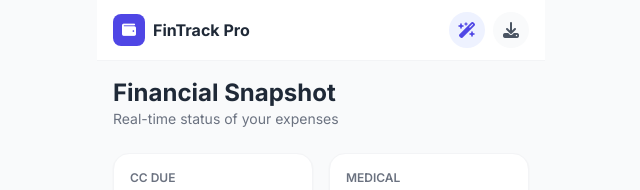
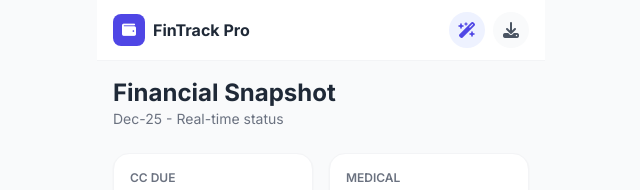
Before and after one commit to Someshwaran01/fintrack-pro, a React (Vite) app: page / in a window 1280 px wide. Shown: the top 190 px of the page, without its empty margins (319-959 px from the left). Built offline with nearby package versions, Linux system fonts and the light colour scheme.

Commit message:
Add AU card, auto-sync month between Dashboard and CardTracker

```diff
--- a/App.tsx
+++ b/App.tsx
@@ -7,12 +7,22 @@ import Dashboard from './components/Dashboard';
 import CardTracker from './components/CardTracker';
 import MedicalTracker from './components/MedicalTracker';
 
+// Helper function to get current month in format 'Jan-26'
+const getCurrentMonth = () => {
+  const now = new Date();
+  const months = ['Jan', 'Feb', 'Mar', 'Apr', 'May', 'Jun', 'Jul', 'Aug', 'Sep', 'Oct', 'Nov', 'Dec'];
+  const month = months[now.getMonth()];
+  const year = now.getFullYear().toString().slice(-2);
+  return `${month}-${year}`;
+};
+
 const App: React.FC = () => {
   const [activeTab, setActiveTab] = useState<AppTab>('dashboard');
   const [bills, setBills] = useState<CreditCardBill[]>([]);
   const [medical, setMedical] = useState<MedicalExpense[]>([]);
   const [aiInsight, setAiInsight] = useState<string | null>(null);
   const [isAiLoading, setIsAiLoading] = useState(false);
+  const [selectedMonth, setSelectedMonth] = useState<string>(getCurrentMonth());
 
   // Initialize data
   useEffect(() => {
@@ -118,8 +128,8 @@ const App: React.FC = () => {
 
       {/* Main Content Area */}
       <main className="flex-grow">
-        {activeTab === 'dashboard' && <Dashboard bills={bills} medical={medical} />}
-        {activeTab === 'bills' && <CardTracker bills={bills} onAdd={handleAddBill} onUpdate={handleUpdateBill} onDelete={handleDeleteBill} />}
+        {activeTab === 'dashboard' && <Dashboard bills={bills} medical={medical} selectedMonth={selectedMonth} />}
+        {activeTab === 'bills' && <CardTracker bills={bills} onAdd={handleAddBill} onUpdate={handleUpdateBill} onDelete={handleDeleteBill} selectedMonth={selectedMonth} onMonthChange={setSelectedMonth} />}
         {activeTab === 'medical' && <MedicalTracker expenses={medical} onAdd={handleAddMedical} onDelete={handleDeleteMedical} />}
       </main>
 
--- a/components/CardTracker.tsx
+++ b/components/CardTracker.tsx
@@ -8,6 +8,8 @@ interface CardTrackerProps {
   onAdd: (bill: CreditCardBill) => void;
   onUpdate: (id: string, updates: Partial<CreditCardBill>) => void;
   onDelete: (id: string) => void;
+  selectedMonth: string;
+  onMonthChange: (month: string) => void;
 }
 
 // Default bank cards
@@ -16,11 +18,11 @@ const DEFAULT_CARDS = [
   { cardName: 'RBL', dueDate: '9' },
   { cardName: 'AXIS', dueDate: '2' },
   { cardName: 'ICICI', dueDate: '16' },
-  { cardName: 'SBI', dueDate: '21' }
+  { cardName: 'SBI', dueDate: '21' },
+  { cardName: 'AU', dueDate: '15' }
 ];
 
-const CardTracker: React.FC<CardTrackerProps> = ({ bills, onAdd, onUpdate, onDelete }) => {
-  const [selectedMonth, setSelectedMonth] = useState<string>(generateMonthOptions()[23]); // Defaults roughly to mid-2025
+const CardTracker: React.FC<CardTrackerProps> = ({ bills, onAdd, onUpdate, onDelete, selectedMonth, onMonthChange }) => {
   const [isAdding, setIsAdding] = useState(false);
   const [addingPaymentFor, setAddingPaymentFor] = useState<string | null>(null);
   const [newPayment, setNewPayment] = useState({ amount: 0, date: new Date().toISOString().split('T')[0], note: '' });
@@ -147,7 +149,7 @@ const CardTracker: React.FC<CardTrackerProps> = ({ bills, onAdd, onUpdate, onDel
         <select
           className="bg-white border border-gray-200 rounded-lg px-3 py-1 text-sm outline-none"
           value={selectedMonth}
-          onChange={(e) => setSelectedMonth(e.target.value)}
+          onChange={(e) => onMonthChange(e.target.value)}
         >
           {generateMonthOptions().map(opt => <option key={opt} value={opt}>{opt}</option>)}
         </select>
--- a/components/Dashboard.tsx
+++ b/components/Dashboard.tsx
@@ -6,21 +6,29 @@ import { BarChart, Bar, XAxis, YAxis, CartesianGrid, Tooltip, ResponsiveContaine
 interface DashboardProps {
   bills: CreditCardBill[];
   medical: MedicalExpense[];
+  selectedMonth: string;
 }
 
-const Dashboard: React.FC<DashboardProps> = ({ bills, medical }) => {
+const Dashboard: React.FC<DashboardProps> = ({ bills, medical, selectedMonth }) => {
   const stats = useMemo(() => {
-    const totalBills = bills.reduce((acc, b) => acc + b.monthlyAmount, 0);
-    const totalPaidBills = bills.reduce((acc, b) => acc + b.paidAmount, 0);
-    const totalMedical = medical.reduce((acc, m) => acc + m.amount, 0);
+    // Filter data by selected month
+    const monthBills = bills.filter(b => b.month === selectedMonth);
+    const monthMedical = medical.filter(m => {
+      const expenseMonth = new Date(m.date).toLocaleDateString('en-US', { month: 'short', year: '2-digit' }).replace(' ', '-').replace(', ', '-');
+      return expenseMonth === selectedMonth;
+    });
+
+    const totalBills = monthBills.reduce((acc, b) => acc + b.monthlyAmount, 0);
+    const totalPaidBills = monthBills.reduce((acc, b) => acc + b.paidAmount, 0);
+    const totalMedical = monthMedical.reduce((acc, m) => acc + m.amount, 0);
 
     return {
       totalDue: totalBills - totalPaidBills,
       totalPaid: totalPaidBills,
       totalMedical,
-      pendingCount: bills.filter(b => b.paidAmount < b.monthlyAmount).length
+      pendingCount: monthBills.filter(b => b.paidAmount < b.monthlyAmount).length
     };
-  }, [bills, medical]);
+  }, [bills, medical, selectedMonth]);
 
   const chartData = [
     { name: 'CC Bills', value: stats.totalPaid + stats.totalDue },
@@ -31,7 +39,7 @@ const Dashboard: React.FC<DashboardProps> = ({ bills, medical }) => {
     <div className="p-4 space-y-6 pb-24">
       <header className="mb-4">
         <h1 className="text-2xl font-bold text-gray-800">Financial Snapshot</h1>
-        <p className="text-gray-500 text-sm">Real-time status of your expenses</p>
+        <p className="text-gray-500 text-sm">{selectedMonth} - Real-time status</p>
       </header>
 
       <div className="grid grid-cols-2 gap-4">
@@ -55,7 +63,7 @@ const Dashboard: React.FC<DashboardProps> = ({ bills, medical }) => {
               <CartesianGrid strokeDasharray="3 3" vertical={false} />
               <XAxis dataKey="name" axisLine={false} tickLine={false} />
               <YAxis hide />
-              <Tooltip cursor={{fill: 'transparent'}} />
+              <Tooltip cursor={{ fill: 'transparent' }} />
               <Bar dataKey="value" radius={[10, 10, 0, 0]}>
                 {chartData.map((entry, index) => (
                   <Cell key={`cell-${index}`} fill={index === 0 ? '#ef4444' : '#3b82f6'} />
```
